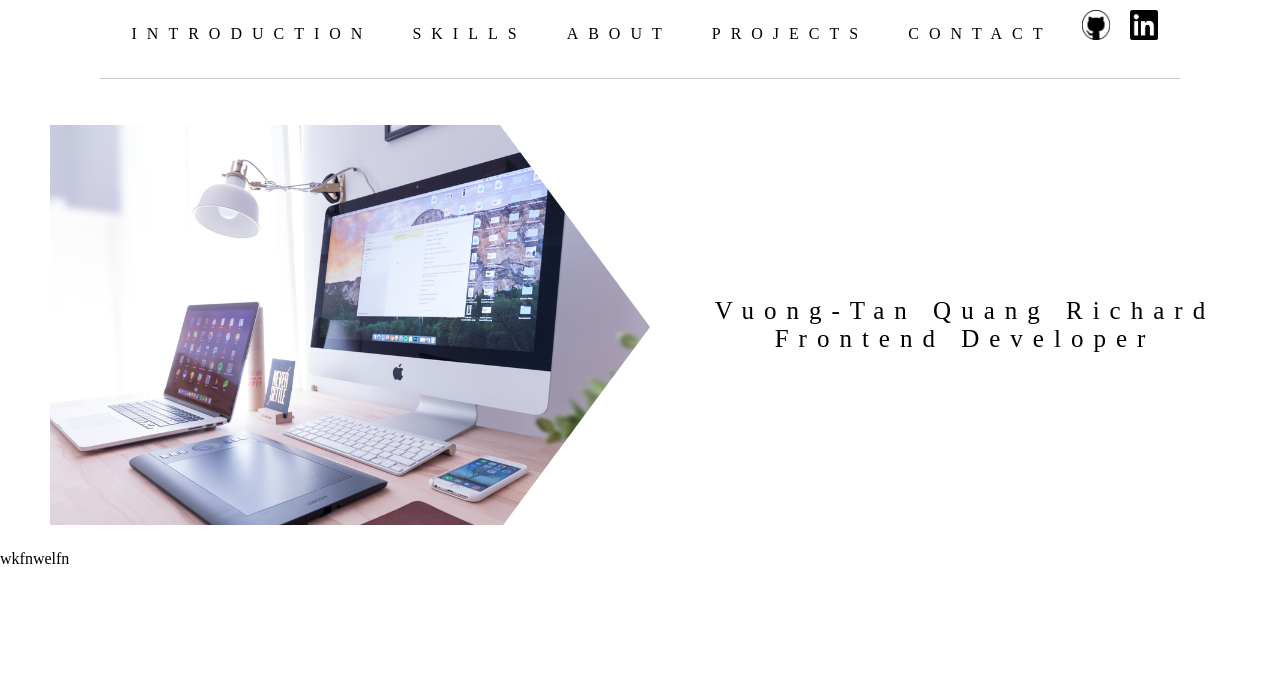
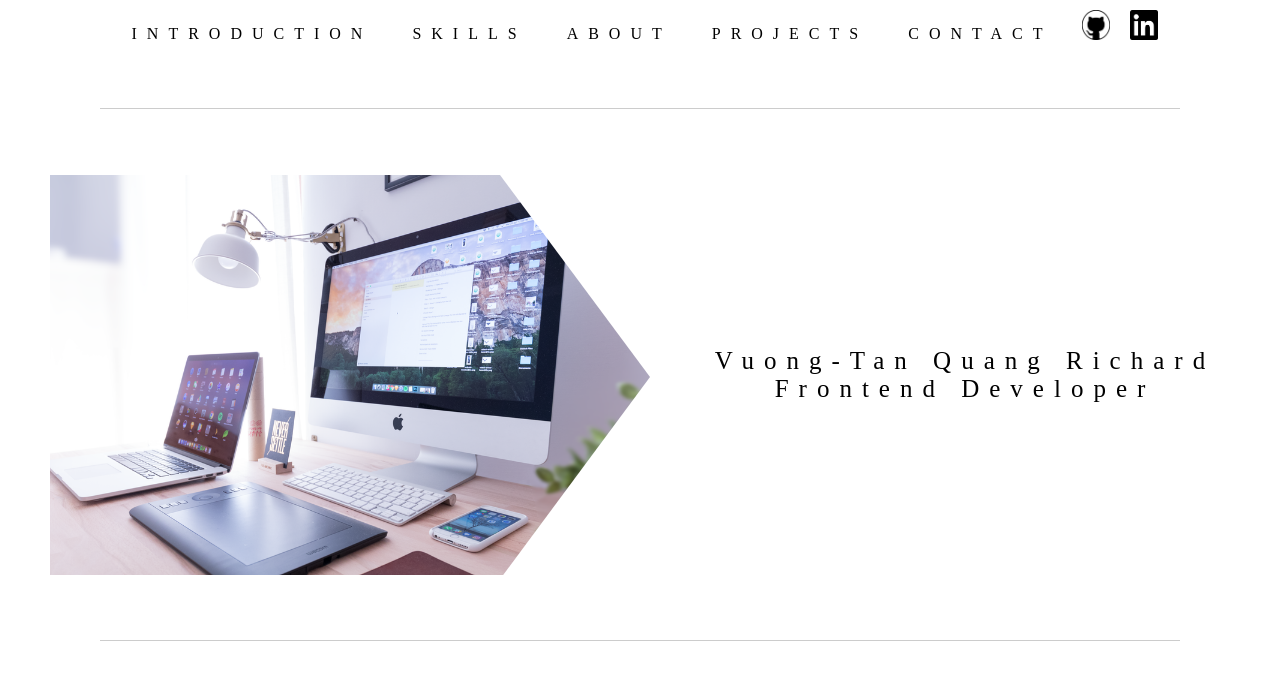
Before and after one commit to vutengklanricsi/bio, a React (Create React App) app: page / in a window 1280 px wide. Shown: the top 680 px of the page. Built offline with nearby package versions, Linux system fonts and the light colour scheme.

Commit message:
creating about compo

```diff
--- a/src/components/about/index.js
+++ b/src/components/about/index.js
@@ -1,9 +1,13 @@
-import React from 'react'
+import React from "react";
+import "./styles/about.css";
 
 export default function About() {
-    return (
-        <div>
-            wkfnwelfn
-        </div>
-    )
+  return (
+    <>
+      <hr />
+      <div className="about-frame">
+        <div className="about-frame"></div>
+      </div>
+    </>
+  );
 }
--- a/src/components/about/styles/about.css
+++ b/src/components/about/styles/about.css
@@ -0,0 +1,8 @@
+hr {
+    display: block;
+    height: 1px;
+    border: 0;
+    border-top: 1px solid #ccc;
+    margin: 40px 100px 40px 100px;
+    padding: 0;
+  }
--- a/src/components/navbar/index.js
+++ b/src/components/navbar/index.js
@@ -22,8 +22,8 @@ function Navbar() {
         Contact
       </a>
       <div className="navbar-logos">
-        <img className="navbar-logo" src={github} />
-        <img className="navbar-logo" src={linkedIn} />
+        <img className="navbar-logo" src={github} alt="github" />
+        <img className="navbar-logo" src={linkedIn} alt="linkedIn" />
       </div>
       {/* <hr /> */}
     </div>
```
Also changed, not shown: 1 other file (tests, documents, lock files or other folders).
